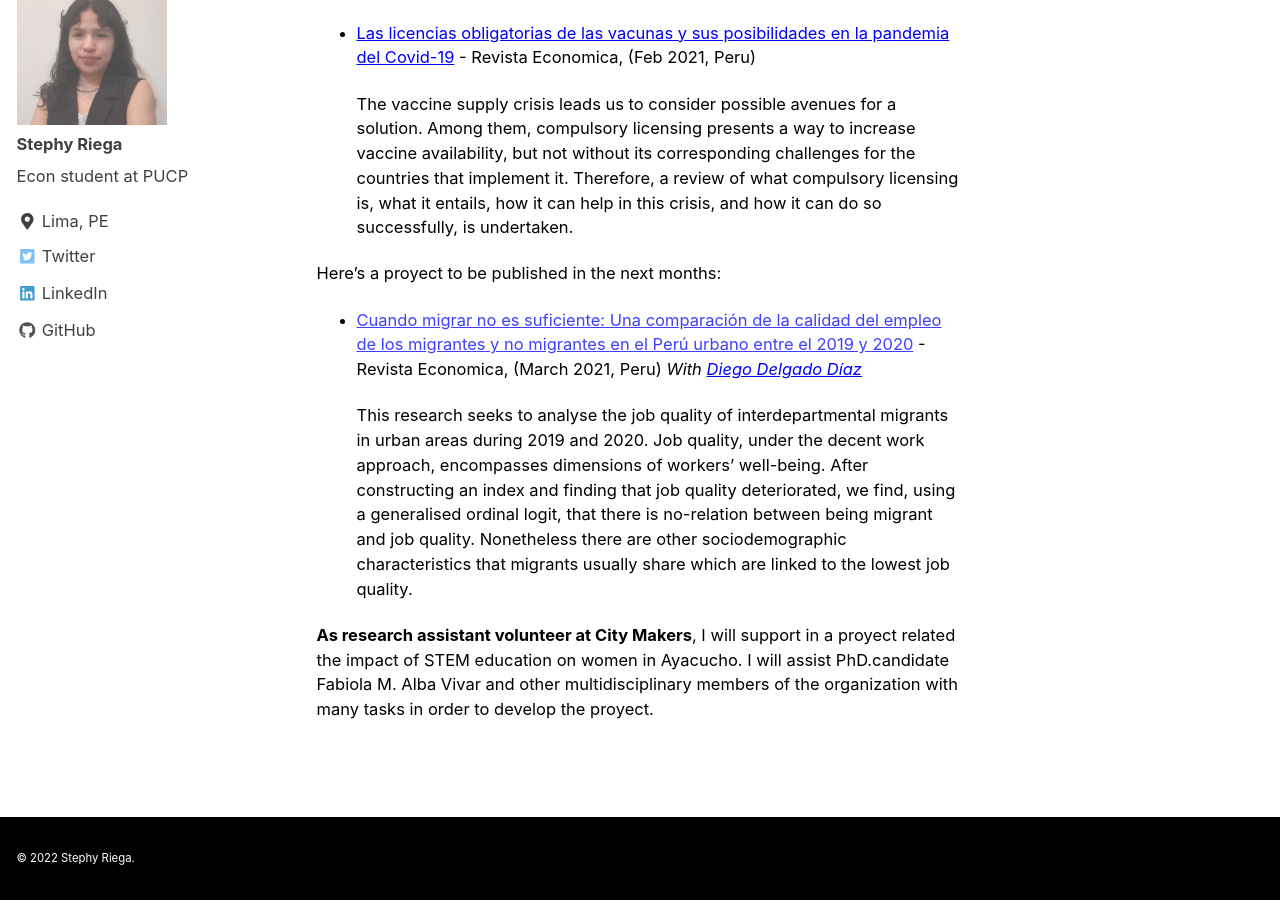
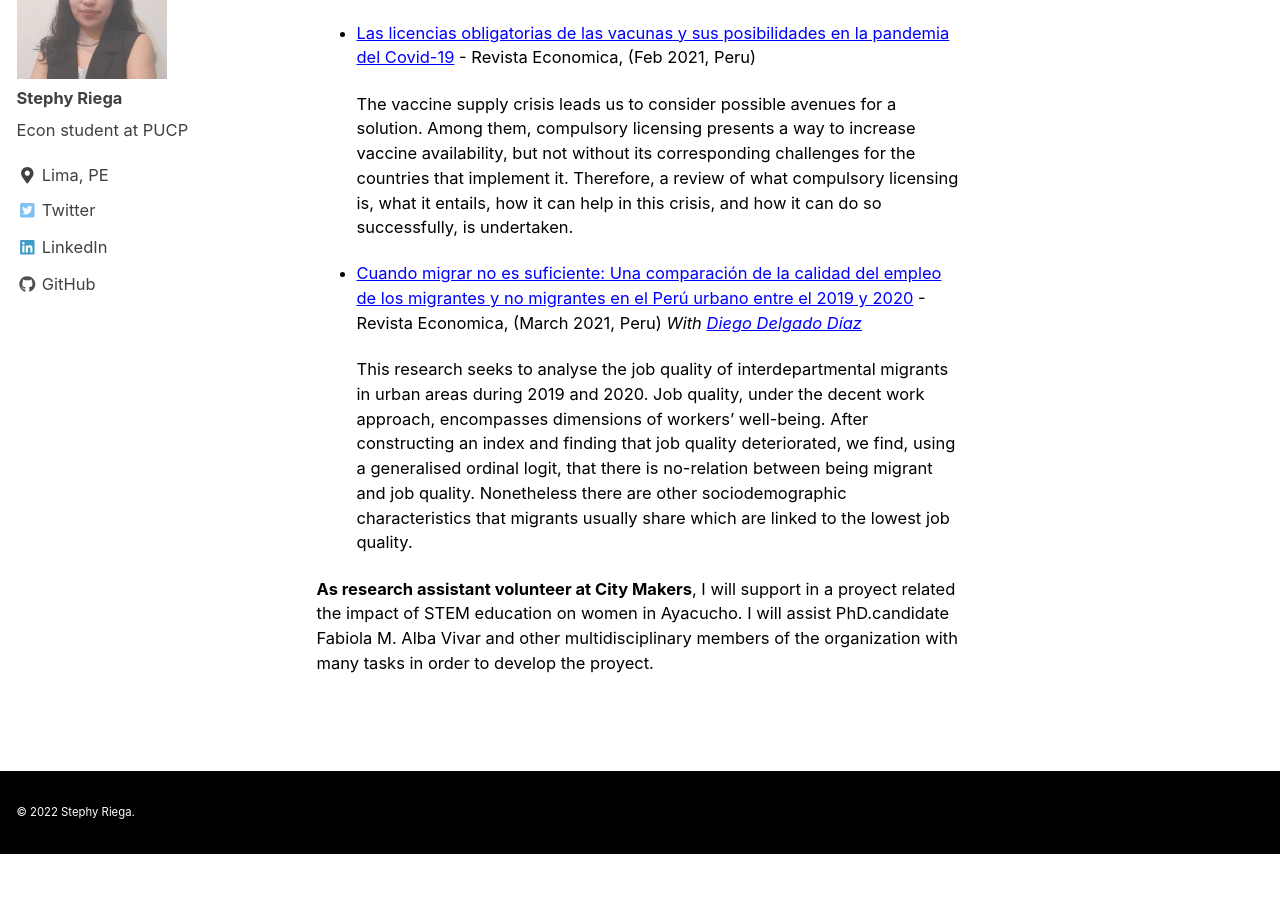
Before and after one commit to stephyriega/stephyriega.github.io, a Jekyll site: the page built from _pages/projects.md, in a window 1280 px wide and 900 px high, scrolled down 1797 px. Built offline with Jekyll 4.4.1, drawn with Linux system fonts in a browser that asks for light colours; nearby versions of some CDN libraries; after the commit the page ends 2651 px from its top, so only the background shows below that.

Commit message:
Update projects.md

```diff
--- a/_pages/projects.md
+++ b/_pages/projects.md
@@ -39,9 +39,7 @@
 
     The vaccine supply crisis leads us to consider possible avenues for a solution. Among them, compulsory licensing presents a way to increase vaccine availability, but not without its corresponding challenges for the countries that implement it. Therefore, a review of what compulsory licensing is, what it entails, how it can help in this crisis, and how it can do so successfully, is undertaken.
 
-Here's a proyect to be published in the next months:
-
-* [Cuando migrar no es suficiente:  Una comparación de la calidad del empleo de los migrantes y no migrantes en el Perú urbano entre el 2019 y 2020]() - Revista Economica, (March 2021, Peru)
+* [Cuando migrar no es suficiente:  Una comparación de la calidad del empleo de los migrantes y no migrantes en el Perú urbano entre el 2019 y 2020](https://revistas.pucp.edu.pe/index.php/economica/article/view/25082) - Revista Economica, (March 2021, Peru)
     <em> With [Diego Delgado Díaz](https://github.com/DiegoDelgadoD/)</em>
 
     This research seeks to analyse the job quality of interdepartmental migrants in urban areas during 2019 and 2020. Job quality, under the decent work approach, encompasses dimensions of workers' well-being. After constructing an index and finding that job quality deteriorated, we find, using a generalised ordinal logit, that there is no-relation between being migrant and job quality. Nonetheless there are other sociodemographic characteristics that migrants usually share which are linked to the lowest job quality.
```
